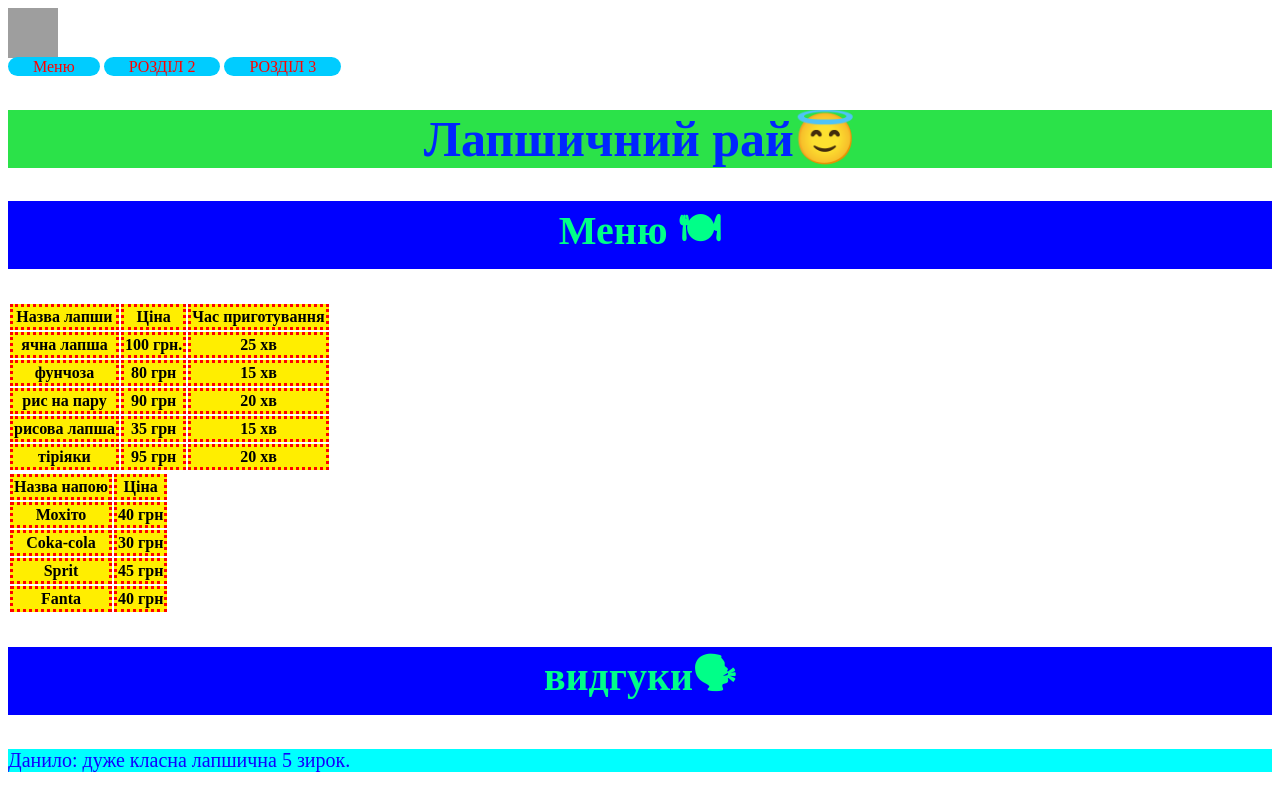
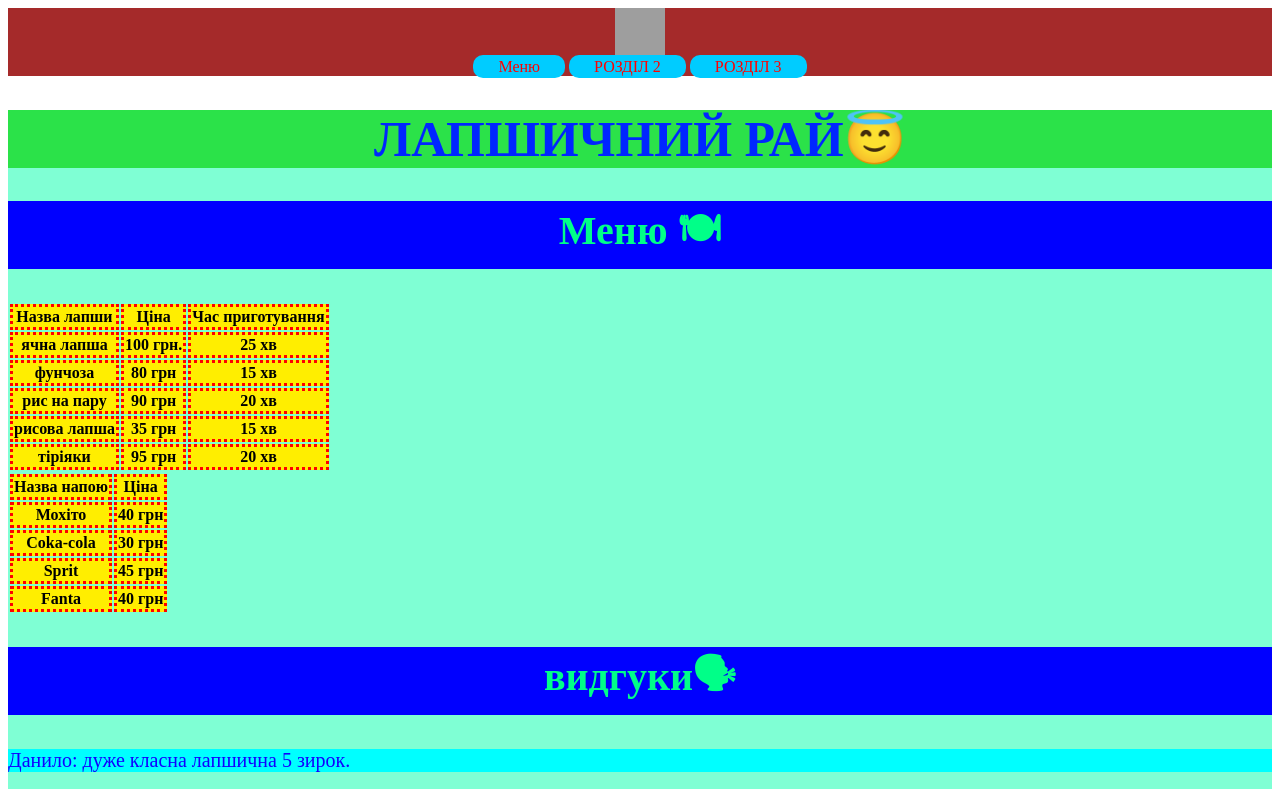
Before and after one commit to romanfomovskoj/lapsha, a plain HTML site: page index.html in a window 1280 px wide. Shown: the top 789 px of the page. Drawn offline with Linux system fonts and the light colour scheme; grey boxes are pictures that could not be loaded.

Commit message:
Update style.css

```diff
--- a/style.css
+++ b/style.css
@@ -1,7 +1,7 @@
 .nav__link {
     background-color: rgb(0, 204, 255);
     color: red;
-    padding: 1px 25px;
+    padding: 3px 25px;
     border-radius: 10px;
     text-decoration: none;
 }
@@ -16,6 +16,7 @@ h1 {
     font-size: 50px;
     color: rgb(0, 38, 255);
     background-color: rgb(43, 226, 73);
+    text-transform: uppercase;
 }
 
 footer {
@@ -45,3 +46,12 @@ img {
      width: 250px;
     height: 200px;
 }
+
+header {
+    text-align: center;
+    background-color: brown;
+}
+
+main {
+    background-color: aquamarine;
+}
```
